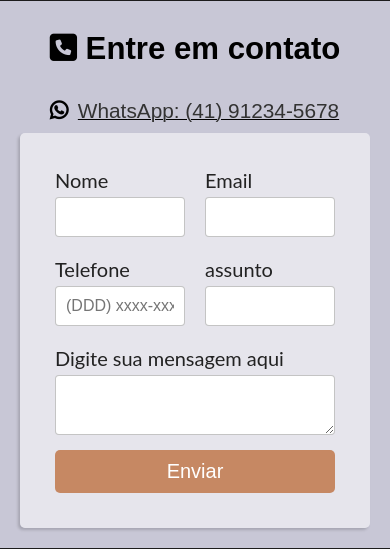
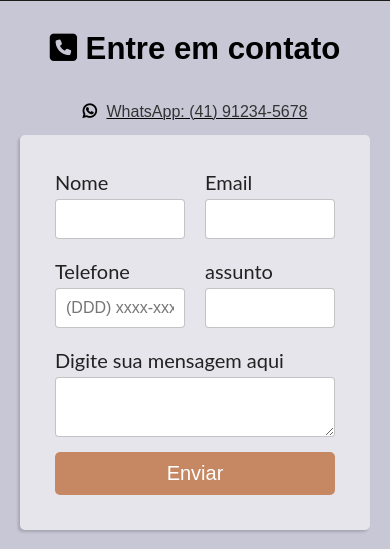
Before and after one commit to JuanCorreadeSaRibas/Projeto-Hotel, a PHP site: page / in a window 390 px wide. Shown: the part 2564-3113 px from the top of the page. Run offline with PHP 8.4, Linux system fonts and the light colour scheme.

Commit message:
mobile.css modified

```diff
--- a/src/css/mobile.css
+++ b/src/css/mobile.css
@@ -157,6 +157,11 @@ iframe{
   box-shadow: 5px 5px 5px rgba(0, 0, 0, 0.1);
 }
 
+.reserve-title-div h3{
+  font-size: 1rem;
+  padding: 4px;
+  text-align: center;
+}
 
 .footer-container{
   display: flex;
```
